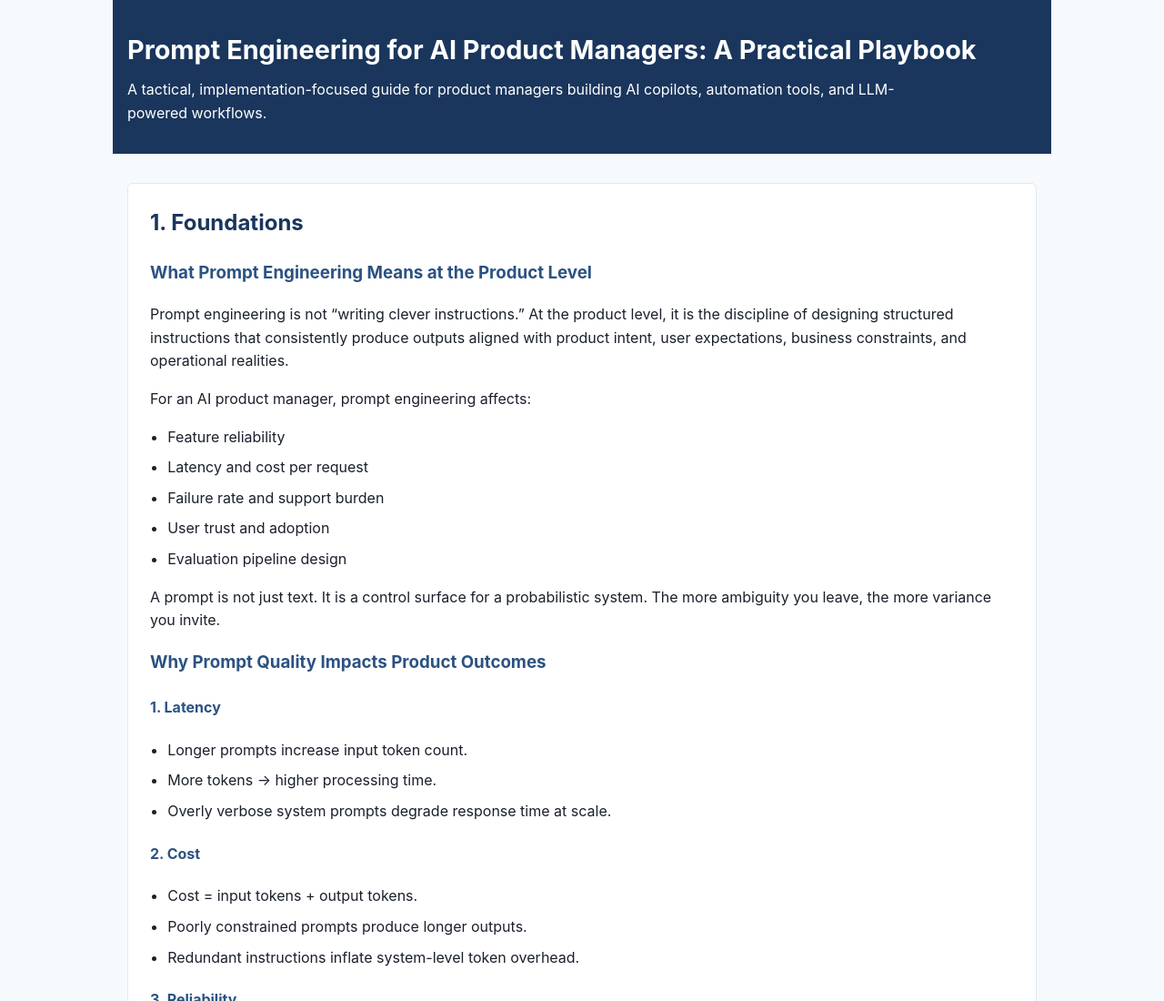
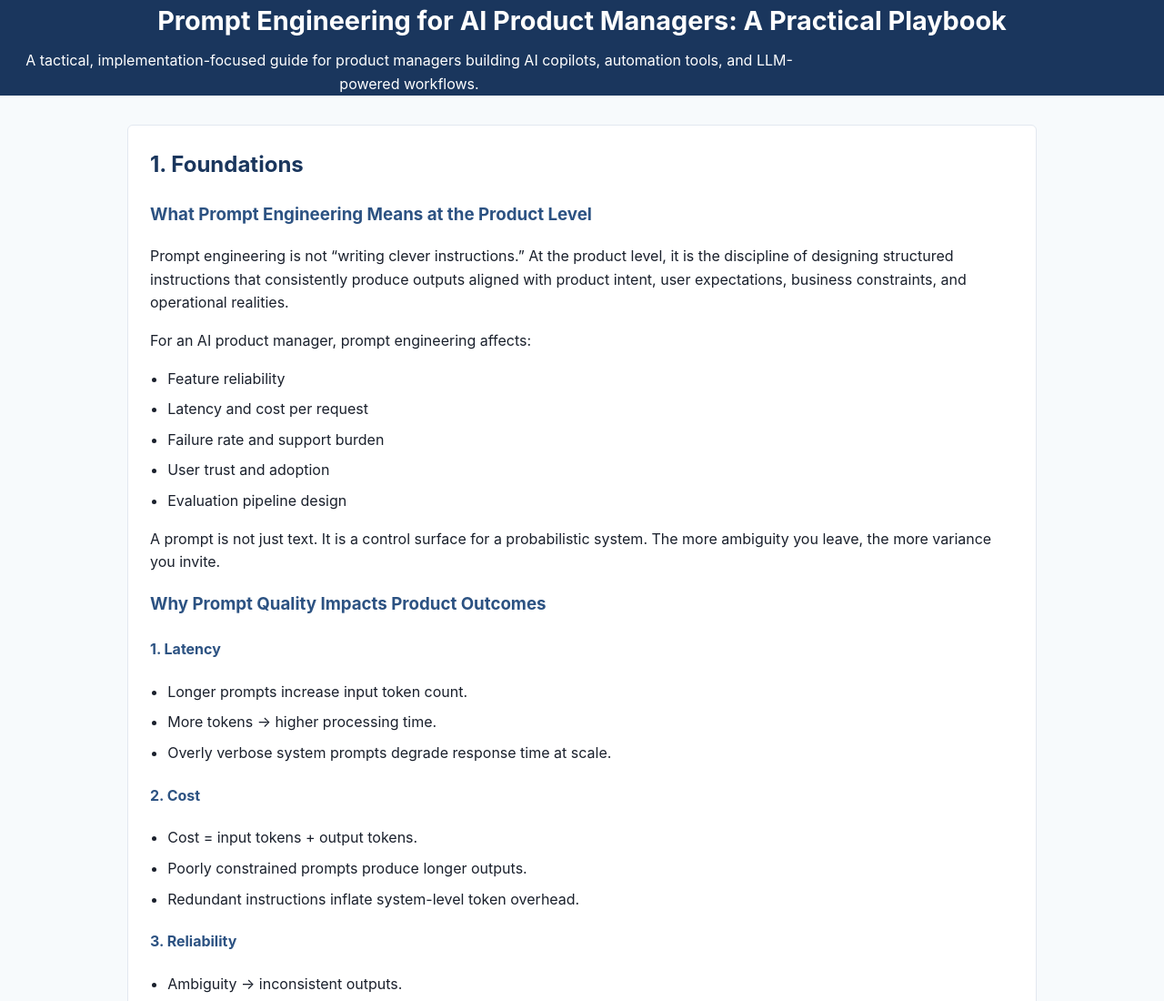
Before and after one commit to zankruta/prompt-engineering, a plain HTML site: page index.html in a window 1280 px wide. Shown: the top 1100 px of the page at 91% size. Drawn offline with Linux system fonts and the light colour scheme.

Commit message:
Comment out header styles
Comment out padding, max-width, and margin styles for header.

```diff
--- a/index.html
+++ b/index.html
@@ -26,9 +26,10 @@ body {
 header {
   background-color: var(--primary-color);
   color: #ffffff;
-  padding: 2rem 1rem;
-  max-width: 1000px;
-  margin: 0 auto;
+  /* padding: 2rem 1rem; */
+  text-align: center;
+  /* max-width: 1000px; */
+  /* margin: 0 auto; */
 }
 
 header h1 {
```
